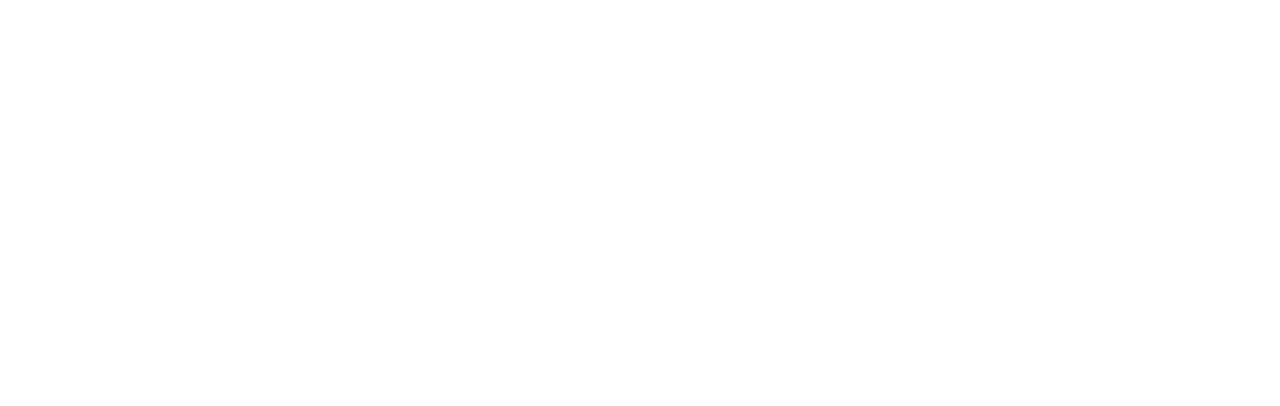
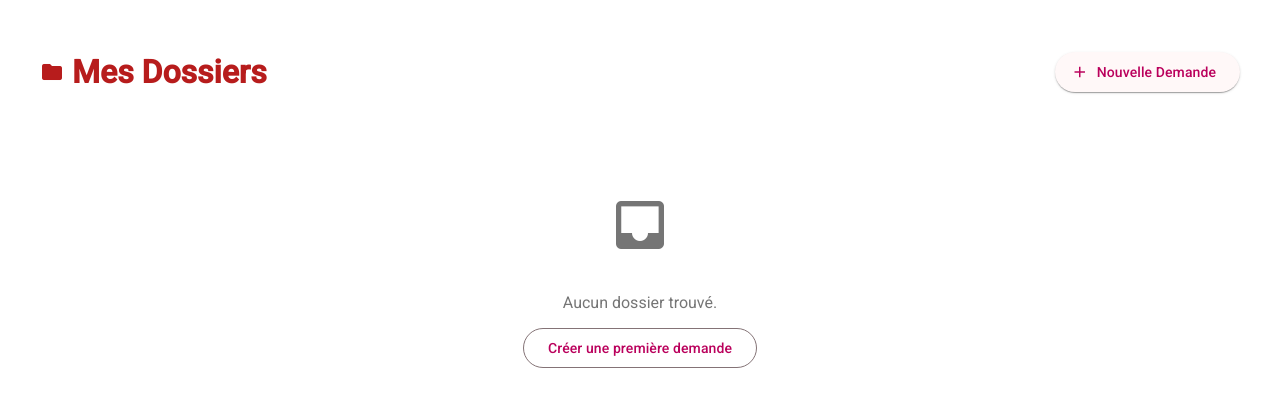
Before and after one commit to imanebf/Workflow-Bancaire, an Angular app: page /mes-dossiers in a window 1280 px wide. Before the commit this address led to /. Shown: the top 406 px of the page. Built offline with nearby package versions, Linux system fonts and the light colour scheme.

Commit message:
implement dashboard with application list, status badges, and delete action

```diff
--- a/src/app/app.routes.ts
+++ b/src/app/app.routes.ts
@@ -1,7 +1,9 @@
 import { Routes } from '@angular/router';
 import { DraftApplicationComponent } from './pages/draft-application/draft-application.component';
+import { MyApplicationsComponent } from './pages/my-applications/my-applications.component';
 
 export const routes: Routes = [
   { path: '', redirectTo: '/nouvelle-demande', pathMatch: 'full' },
-  { path: 'nouvelle-demande', component: DraftApplicationComponent }
+  { path: 'nouvelle-demande', component: DraftApplicationComponent },
+  { path: 'mes-dossiers', component: MyApplicationsComponent }
 ];
--- /dev/null
+++ b/src/app/pages/my-applications/my-applications.component.html
@@ -0,0 +1,58 @@
+<div class="dashboard-container">
+  <div class="header">
+    <h1><mat-icon>folder</mat-icon> Mes Dossiers</h1>
+    <button mat-raised-button color="primary" (click)="router.navigate(['/nouvelle-demande'])">
+      <mat-icon>add</mat-icon> Nouvelle Demande
+    </button>
+  </div>
+
+  <div *ngIf="applications.length === 0" class="empty-state">
+    <mat-icon>inbox</mat-icon>
+    <p>Aucun dossier trouvé.</p>
+    <button mat-stroked-button color="primary" (click)="router.navigate(['/nouvelle-demande'])">
+      Créer une première demande
+    </button>
+  </div>
+
+  <div class="applications-grid" *ngIf="applications.length > 0">
+    <mat-card *ngFor="let app of applications" class="application-card">
+      <div class="card-header">
+        <span class="reference">{{ app.reference }}</span>
+        <span
+          class="status-badge"
+          [style.backgroundColor]="getStatusColor(app.status)"
+        >
+          {{ app.status }}
+        </span>
+      </div>
+
+      <div class="card-body">
+        <p><strong>{{ app.applicant.nom }}</strong></p>
+        <p>Bien : {{ app.loan.typeBien }} | Prix : {{ app.loan.prixBien | number }} DH</p>
+        <p>Créé le : {{ app.createdAt | date:'dd/MM/yyyy HH:mm' }}</p>
+      </div>
+
+      <div class="card-actions">
+        <button
+          mat-button
+          *ngIf="app.status === 'Brouillon'"
+          (click)="continueDraft(app.id!)"
+          color="primary"
+        >
+          <mat-icon>edit</mat-icon> Continuer
+        </button>
+        <button
+          mat-button
+          *ngIf="app.status !== 'Brouillon'"
+          disabled
+          color="accent"
+        >
+          <mat-icon>visibility</mat-icon> Voir
+        </button>
+        <button mat-icon-button (click)="deleteApplication(app.id!)">
+          <mat-icon color="warn">delete</mat-icon>
+        </button>
+      </div>
+    </mat-card>
+  </div>
+</div>
--- /dev/null
+++ b/src/app/pages/my-applications/my-applications.component.scss
@@ -0,0 +1,81 @@
+.dashboard-container {
+  max-width: 1200px;
+  margin: 2rem auto;
+  padding: 0 1rem;
+}
+
+.header {
+  display: flex;
+  justify-content: space-between;
+  align-items: center;
+  margin-bottom: 2rem;
+  h1 {
+    display: flex;
+    align-items: center;
+    gap: 0.5rem;
+    font-weight: 600;
+    color: #b71c1c;
+  }
+}
+
+.empty-state {
+  text-align: center;
+  padding: 3rem;
+  color: #757575;
+  mat-icon {
+    font-size: 64px;
+    height: 64px;
+    width: 64px;
+    margin-bottom: 1rem;
+  }
+}
+
+.applications-grid {
+  display: grid;
+  gap: 1.5rem;
+  grid-template-columns: repeat(auto-fill, minmax(350px, 1fr));
+}
+
+.application-card {
+  border-radius: 12px;
+  box-shadow: 0 4px 12px rgba(0,0,0,0.08);
+  transition: transform 0.2s, box-shadow 0.2s;
+  &:hover {
+    transform: translateY(-2px);
+    box-shadow: 0 6px 16px rgba(0,0,0,0.12);
+  }
+}
+
+.card-header {
+  display: flex;
+  justify-content: space-between;
+  align-items: center;
+  padding: 1rem 1rem 0;
+}
+
+.reference {
+  font-weight: 600;
+  color: #1976d2;
+}
+
+.status-badge {
+  color: white;
+  padding: 0.25rem 0.75rem;
+  border-radius: 20px;
+  font-size: 0.85rem;
+  font-weight: 500;
+}
+
+.card-body {
+  padding: 0 1rem 1rem;
+  p {
+    margin: 0.4rem 0;
+    font-size: 0.95rem;
+  }
+}
+
+.card-actions {
+  display: flex;
+  justify-content: space-between;
+  padding: 0 1rem 1rem;
+}
--- /dev/null
+++ b/src/app/pages/my-applications/my-applications.component.ts
@@ -0,0 +1,61 @@
+import { Component, OnInit } from '@angular/core';
+import { CommonModule } from '@angular/common';
+import { MatButtonModule } from '@angular/material/button';
+import { MatCardModule } from '@angular/material/card';
+import { MatIconModule } from '@angular/material/icon';
+import { Router } from '@angular/router';
+import { MockDataService } from '../../services/mock-data.service';
+import { Application } from '../../models/application.model';
+import { map } from 'rxjs';
+
+@Component({
+  selector: 'app-my-applications',
+  standalone: true,
+  imports: [CommonModule, MatCardModule, MatButtonModule, MatIconModule],
+  templateUrl: './my-applications.component.html',
+  styleUrls: ['./my-applications.component.scss']
+})
+export class MyApplicationsComponent implements OnInit {
+  applications: Application[] = [];
+
+  statusColors: Record<Application['status'], string> = {
+    'Brouillon': '#9e9e9e',
+    'Soumis': '#1976d2',
+    'Pre-analyse': '#388e3c',
+    'Documents requis': '#f57c00',
+    'Analyse finale': '#7b1fa2',
+    'Offre generee': '#0288d1',
+    'Signature': '#d32f2f',
+    'Accepte': '#388e3c',
+    'Refuse': '#d32f2f'
+  };
+
+  constructor(
+    private mockData: MockDataService,
+    public router: Router
+  ) {}
+
+  ngOnInit(): void {
+    this.mockData.applications$.subscribe(apps => {
+      this.applications = apps.sort((a, b) => b.createdAt.getTime() - a.createdAt.getTime());
+    });
+  }
+
+  getStatusColor(status: Application['status']): string {
+    return this.statusColors[status] || '#000';
+  }
+
+  continueDraft(id: string): void {
+    alert('Reprise du dossier non implémentée encore (Étape 3)');
+  }
+
+  deleteApplication(id: string): void {
+    if (confirm('Êtes-vous sûr de vouloir supprimer ce dossier ?')) {
+      const apps = this.mockData['applicationsSubject'].value;
+      const updated = apps.filter(a => a.id !== id);
+      this.mockData['applicationsSubject'].next(updated);
+      localStorage.setItem('applications', JSON.stringify(updated));
+      this.applications = updated;
+    }
+  }
+}
```
Also changed, not shown: 1 other file (tests, documents, lock files or other folders).
